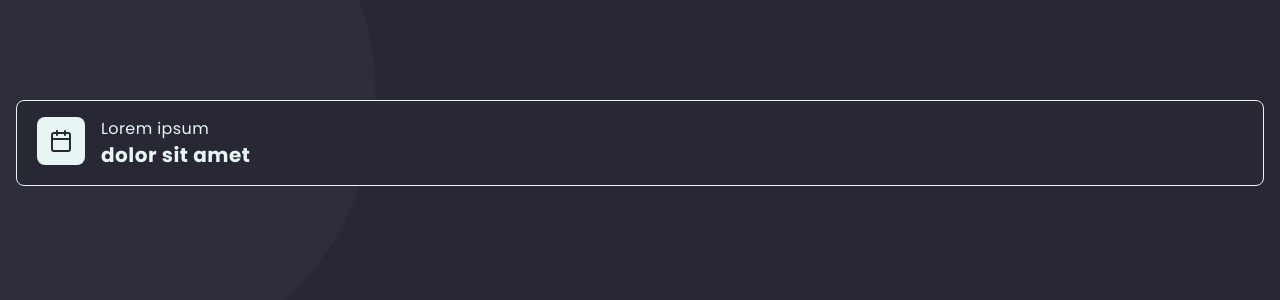
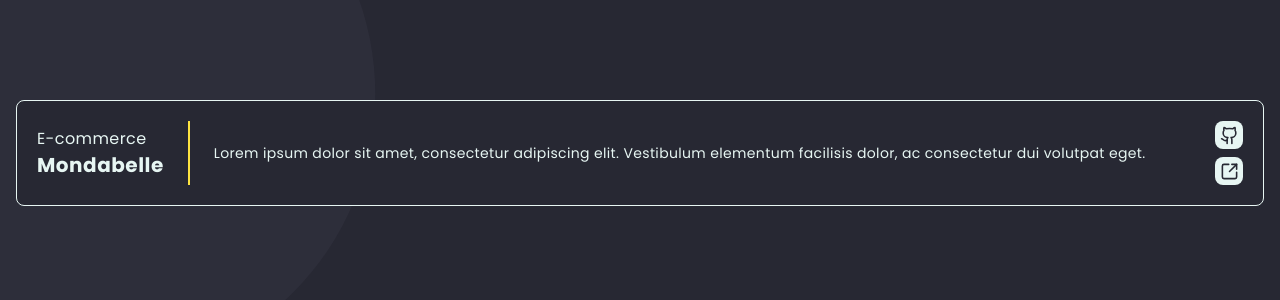
Before and after one commit to WesleyHernandes/portfolio, a React (Vite) app: page / in a window 1280 px wide. Shown: the top 300 px of the page. Built offline with nearby package versions, Linux system fonts and the light colour scheme.

Commit message:
Componente "Project"

```diff
--- a/src/App.tsx
+++ b/src/App.tsx
@@ -1,15 +1,16 @@
+import Project from "./components/Project";
 import Section from "./components/Section";
-import Selector from "./components/Selector";
 
 function App() {
   return (
     <main className="flex flex-col w-full min-h-screen">
       <Section position="TRHEE">
-        <Selector
-          active
-          icon="calendar"
-          title="Lorem ipsum"
-          subtitle="dolor sit amet"
+        <Project
+          type="E-commerce"
+          name="Mondabelle"
+          description="Lorem ipsum dolor sit amet, consectetur adipiscing elit. Vestibulum elementum facilisis dolor, ac consectetur dui volutpat eget."
+          github="123"
+          link="123"
         />
       </Section>
     </main>
--- /dev/null
+++ b/src/components/Project/index.tsx
@@ -0,0 +1,56 @@
+import Icon from "../Icon";
+
+export interface ProjectProps {
+  type: string;
+  name: string;
+  description: string;
+  github?: string;
+  link?: string;
+}
+
+export default function Project({
+  type,
+  name,
+  description,
+  github,
+  link,
+}: ProjectProps) {
+  return (
+    <section className="flex items-stretch justify-start w-full p-5 gap-6 bg-[var(--dark)] rounded-lg border border-[var(--text)]">
+      <div className="flex flex-col items-start justify-center">
+        <p className="text-[var(--text)] text-base tracking-wide">{type}</p>
+        <p className="text-[var(--text)] text-xl font-bold tracking-wide text-nowrap">
+          {name}
+        </p>
+      </div>
+
+      <div className="dash" />
+
+      <p className="flex flex-grow items-center text-[var(--text)] text-sm tracking-wide">
+        {description}
+      </p>
+
+      <div className="flex flex-col gap-2">
+        {github && (
+          <a
+            href={github}
+            className="flex items-center justify-center w-7 h-7 rounded-lg text-[var(--dark)] bg-[var(--text)]"
+            target="_blank"
+          >
+            <Icon name="github" size={19} />
+          </a>
+        )}
+
+        {link && (
+          <a
+            href={link}
+            className="flex items-center justify-center w-7 h-7 rounded-lg text-[var(--dark)] bg-[var(--text)]"
+            target="_blank"
+          >
+            <Icon name="square-arrow-out-up-right" size={19} />
+          </a>
+        )}
+      </div>
+    </section>
+  );
+}
```
Also changed, not shown: 1 other file (tests, documents, lock files or other folders).
